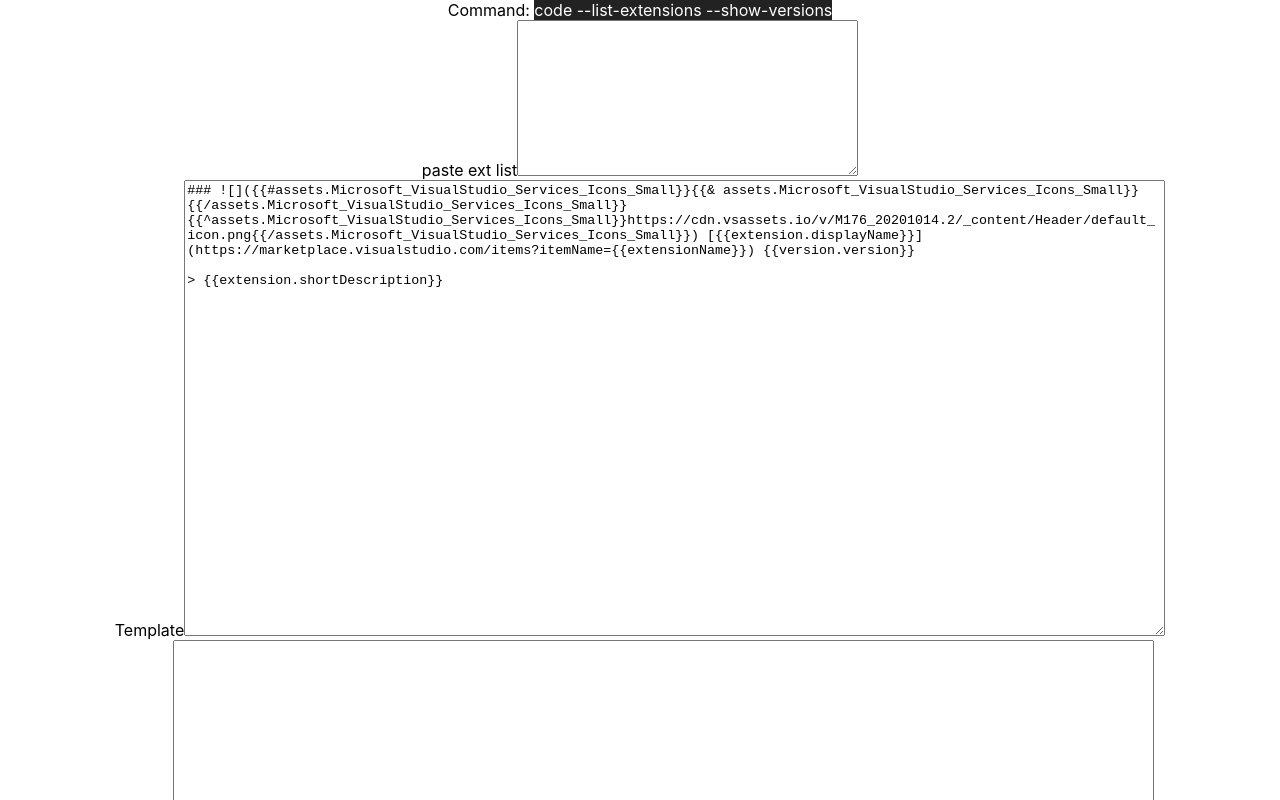
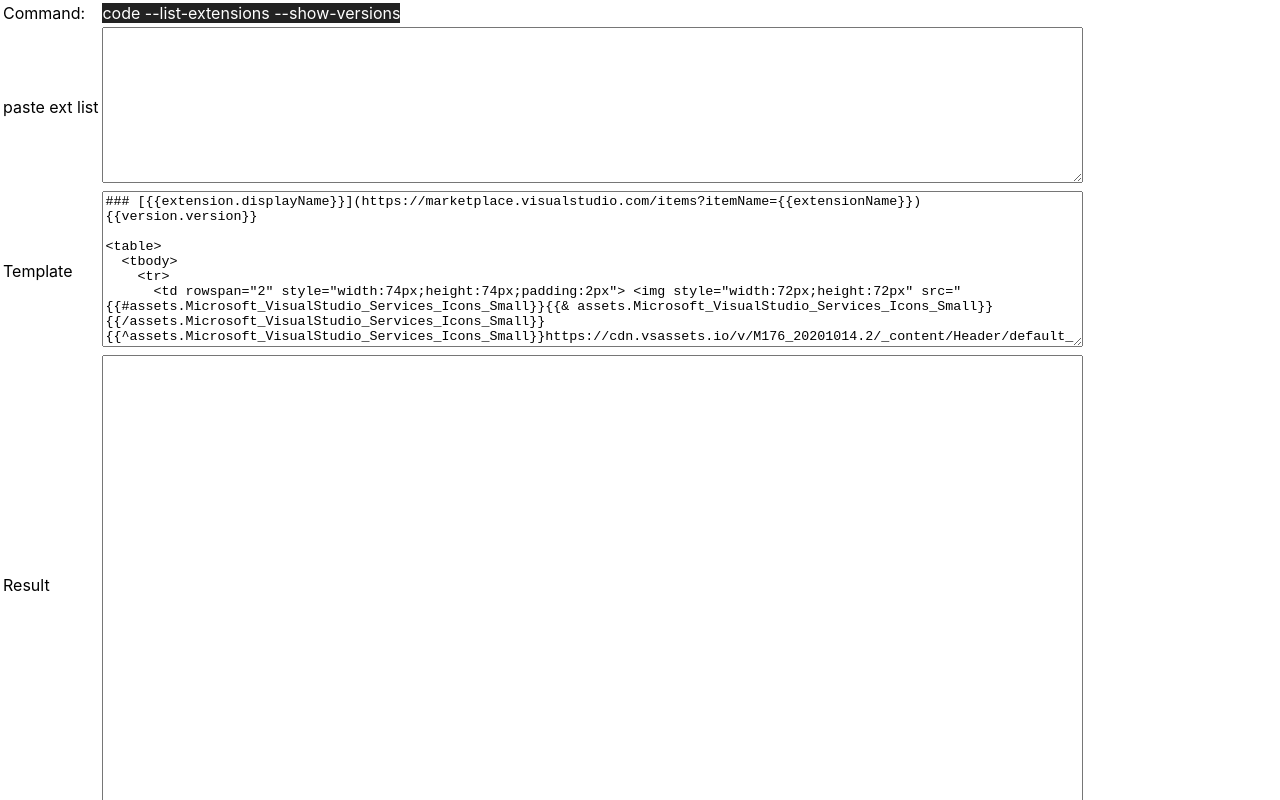
Before and after one commit to kounoike/vscode-ext-list-md, a React (Create React App) app: page / in a window 1280 px wide. Shown: the top 800 px of the page. Built offline with nearby package versions, Linux system fonts and the light colour scheme.

Commit message:
Kibela特化のテンプレートに書き換え

```diff
--- a/src/App.css
+++ b/src/App.css
@@ -1,5 +1,5 @@
 .App {
-  text-align: center;
+  /* text-align: center; */
 }
 
 .App-logo {
--- a/src/App.tsx
+++ b/src/App.tsx
@@ -2,15 +2,46 @@ import React, { useEffect, useState } from 'react';
 import './App.css';
 import Mustache from 'mustache';
 
+const defaultTemplate =
+`### [{{extension.displayName}}](https://marketplace.visualstudio.com/items?itemName={{extensionName}}) {{version.version}}
+
+<table>
+  <tbody>
+    <tr>
+      <td rowspan="2" style="width:74px;height:74px;padding:2px"> <img style="width:72px;height:72px" src="{{#assets.Microsoft_VisualStudio_Services_Icons_Small}}{{& assets.Microsoft_VisualStudio_Services_Icons_Small}}{{/assets.Microsoft_VisualStudio_Services_Icons_Small}}{{^assets.Microsoft_VisualStudio_Services_Icons_Small}}https://cdn.vsassets.io/v/M176_20201014.2/_content/Header/default_icon.png{{/assets.Microsoft_VisualStudio_Services_Icons_Small}}"></td>
+      <td>{{extensionName}} By: {{extension.publisher.displayName}} Install: {{#toLocaleString}}{{extension.statistics.0.value}}{{/toLocaleString}} Rate: {{#toFixed}}{{extension.statistics.7.value}}{{/toFixed}}</td>
+    </tr>
+    <tr>
+      <td>{{extension.shortDescription}}</td>
+    </tr>
+  </tbody>
+</table>
+
+
+****
+`;
+
+
 function getExtensionMarkdown(extensionName: string, extension: any, version: any, assets: any, template: string) {
   console.log({ extensionName, extension, version, assets }, assets['Microsoft_VisualStudio_Services_Icons_Small'])
-  return Mustache.render(template, { extension, version, assets, extensionName });
+  return Mustache.render(template, {
+     extension, version, assets, extensionName,
+     toFixed: function() {
+      return function(num: number, render: any) {
+          return parseFloat(render(num)).toFixed(1);
+      }
+    },
+    toLocaleString: function() {
+      return function(num: number, render: any) {
+          return parseFloat(render(num)).toLocaleString();
+      }
+    }
+});
 }
 
 function App() {
   const [extListString, setExtListString] = useState("");
   const [resultMarkdown, setResultMarkdown] = useState("");
-  const defaultTemplate = '### ![]({{#assets.Microsoft_VisualStudio_Services_Icons_Small}}{{& assets.Microsoft_VisualStudio_Services_Icons_Small}}{{/assets.Microsoft_VisualStudio_Services_Icons_Small}}{{^assets.Microsoft_VisualStudio_Services_Icons_Small}}https://cdn.vsassets.io/v/M176_20201014.2/_content/Header/default_icon.png{{/assets.Microsoft_VisualStudio_Services_Icons_Small}}) [{{extension.displayName}}](https://marketplace.visualstudio.com/items?itemName={{extensionName}}) {{version.version}}\n\n> {{extension.shortDescription}}\n\n';
 
   const [template, setTemplate] = useState(defaultTemplate);
 
@@ -24,6 +55,7 @@ function App() {
           const extName = ext.slice(0, atIndex);
           const extVersion = atIndex > -1 ? ext.slice(atIndex + 1, -1) : "latest";
           console.log(`${ext} not found`);
+          // marcketplace API: https://www.slideshare.net/cssho/extensionapi
           const queryEndPoint = "https://marketplace.visualstudio.com/_apis/public/gallery/extensionquery";
           const method = "POST";
           const headers = {
@@ -43,7 +75,7 @@ function App() {
                 }
               ]
             }],
-            flags: 0x80 | 0x01 | 0x02
+            flags: 0x01 | 0x02 | 0x04 | 0x08 | 0x10 | 0x20 | 0x40 | 0x80 | 0x100
           });
           return new Promise((resolve, reject) => (async () =>{
             await fetch(queryEndPoint, { method, body, headers })
@@ -95,20 +127,27 @@ function App() {
   return (
     <div className="App">
       <header className="Apsp-header">
-        <div>
-          <span>Command: </span><span className="code">code --list-extensions --show-versions</span>
-        </div>
-        <label>paste ext list</label>
-        <textarea rows={10} cols={40} value={extListString} onChange={handleChangeExtList}></textarea>
+        <table>
+          <tbody>
+            <tr>
+              <td><span>Command: </span></td>
+              <td><span className="code">code --list-extensions --show-versions</span></td>
+            </tr>
+            <tr>
+              <td><label>paste ext list</label></td>
+              <td><textarea rows={10} cols={120} value={extListString} onChange={handleChangeExtList}></textarea></td>
+            </tr>
+            <tr>
+              <td><label>Template</label></td>
+              <td><textarea rows={10} cols={120} value={template} onChange={handleChangeTemplate}></textarea></td>
+            </tr>
+            <tr>
+              <td><label>Result</label></td>
+              <td><textarea rows={30} cols={120} value={resultMarkdown} readOnly={true}></textarea></td>
+            </tr>
+          </tbody>
+        </table>
       </header>
-      <div>
-        <label>Template</label>
-        <textarea rows={30} cols={120} value={template} onChange={handleChangeTemplate}></textarea>
-      </div>
-      <div>
-        <label>Result</label>
-        <textarea rows={30} cols={120} value={resultMarkdown} readOnly={true}></textarea>
-      </div>
     </div>
   );
 }
```
